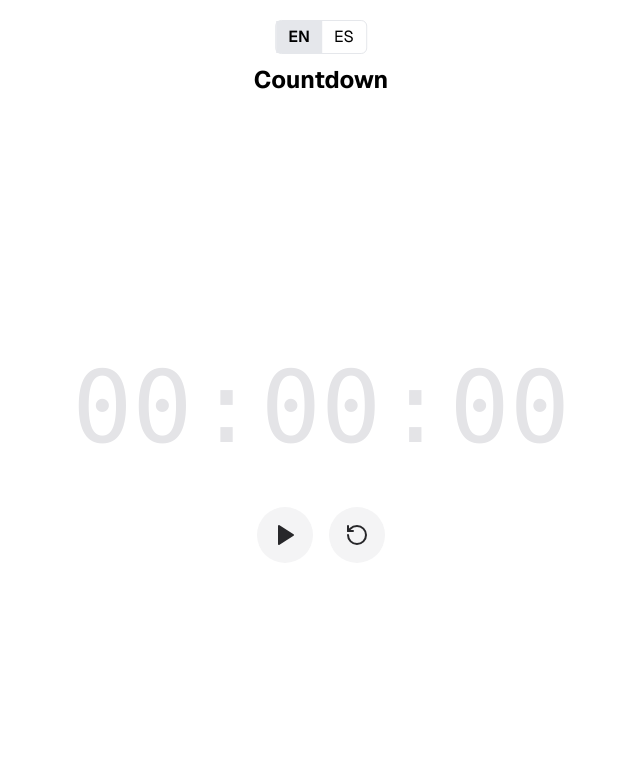
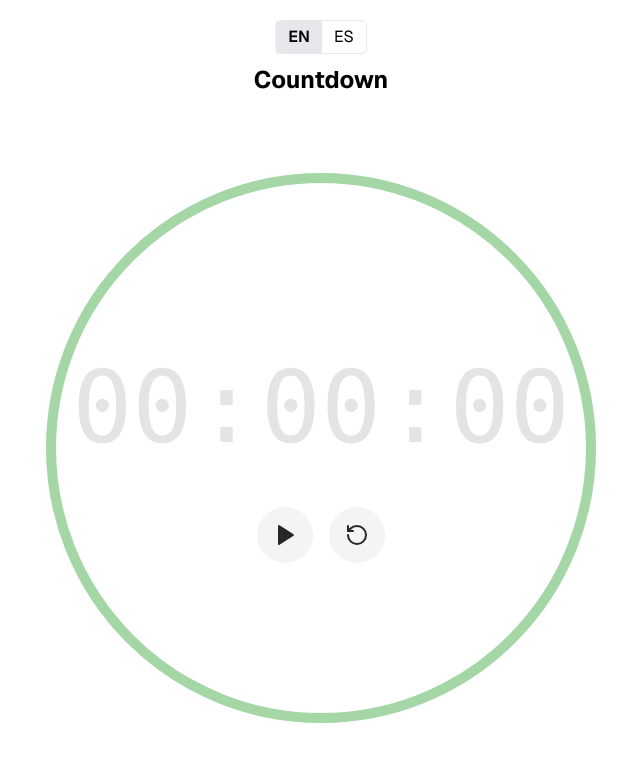
Before and after one commit to andremov/countdown-timer, a Next.js app: page / in a window 1280 px wide. Shown: the top 762 px of the page, without its empty margins (319-959 px from the left). Built offline with nearby package versions, Linux system fonts and the light colour scheme.

Commit message:
add circle thing around countdown

```diff
--- a/src/_components/circle.tsx
+++ b/src/_components/circle.tsx
@@ -1,32 +1,39 @@
 import React from "react";
 
 type PieChartProps = {
-  percentage: number; // Value between 0 and 100
-  size?: number; // Size of the pie chart
-  strokeWidth?: number; // Width of the stroke for the pie chart
+  percentage: number;
+  size?: number;
+  strokeWidth?: number;
+  className?: string;
 };
 
 export default function PieChart({
   percentage,
   size = 100,
   strokeWidth = 10,
+  className = "",
 }: PieChartProps) {
-  // Validate the percentage value
   if (percentage < 0 || percentage > 100) {
     throw new Error("Percentage must be between 0 and 100");
   }
 
-  const radius = (size - strokeWidth) / 2; // Radius of the circle
-  const circumference = 2 * Math.PI * radius; // Circumference of the circle
-  const offset = circumference * ((100 - percentage) / 100); // Offset for the stroke
+  const radius = (size - strokeWidth) / 2;
+  const circumference = 2 * Math.PI * radius;
+  const offset = circumference * ((100 - percentage) / 100);
 
   return (
-    <svg width={size} height={size} viewBox={`0 0 ${size} ${size}`}>
+    <svg
+      width={size}
+      height={size}
+      viewBox={`0 0 ${size} ${size}`}
+      style={{ transform: "scale(-1, 1)", display: "block" }}
+      className={className}
+    >
       <circle
         cx={size / 2}
         cy={size / 2}
         r={radius}
-        stroke="#e6e6e6" // Background color
+        stroke="#e6e6e6"
         strokeWidth={strokeWidth}
         fill="none"
       />
@@ -34,13 +41,13 @@ export default function PieChart({
         cx={size / 2}
         cy={size / 2}
         r={radius}
-        stroke="#4caf50" // Pie chart color
+        stroke="#4caf50"
         strokeWidth={strokeWidth}
         fill="none"
         strokeDasharray={circumference}
         strokeDashoffset={offset}
-        transform={`rotate(-90 ${size / 2} ${size / 2})`} // Rotate to start from the top
-        style={{ transition: "stroke-dashoffset 0.3s ease" }} // Animation effect
+        transform={`rotate(-90 ${size / 2} ${size / 2})`}
+        style={{ transition: "stroke-dashoffset 0.3s ease" }}
       />
     </svg>
   );
--- a/src/_components/countdown-timer.tsx
+++ b/src/_components/countdown-timer.tsx
@@ -10,6 +10,7 @@ import {
 import clsx from "clsx";
 import Header from "./header";
 import { PauseIcon, PlayIcon, RotateCcw } from "lucide-react";
+import PieChart from "./circle";
 
 export default function CountdownTimer({
   lang = "en",
@@ -22,9 +23,11 @@ export default function CountdownTimer({
     minutes: 0,
     seconds: 0,
   });
+  const [remainingSeconds, setRemainingSeconds] = useState(0);
+  const [maxSeconds, setMaxSeconds] = useState(0);
   const [isRunning, setIsRunning] = useState(false);
   const [input, setInput] = useState("");
-  const [intervalId, setIntervalId] = useState<NodeJS.Timeout | undefined>(
+  const [timeoutId, setTimeoutId] = useState<NodeJS.Timeout | undefined>(
     undefined,
   );
 
@@ -39,44 +42,47 @@ export default function CountdownTimer({
   }, []);
 
   useEffect(() => {
-    if (
-      (isRunning && timeLeft.seconds > 0) ||
-      timeLeft.minutes > 0 ||
-      timeLeft.hours > 0
-    ) {
-      const id = setInterval(() => {
+    if (isRunning) {
+      const id = setTimeout(() => {
         setTimeLeft((prevTime) => {
           if (!isRunning) return prevTime;
+
           const totalSeconds =
             prevTime.hours * 3600 + prevTime.minutes * 60 + prevTime.seconds;
+
           if (totalSeconds > 0) {
             const newTotalSeconds = totalSeconds - 1;
+            setRemainingSeconds(newTotalSeconds);
             return {
               hours: Math.floor((newTotalSeconds % 86400) / 3600),
               minutes: Math.floor((newTotalSeconds % 3600) / 60),
               seconds: newTotalSeconds % 60,
             };
           }
-          console.log("ENDED");
 
           clearInterval(id);
+          setRemainingSeconds(0);
           setIsRunning(false);
           return { hours: 0, minutes: 0, seconds: 0 };
         });
       }, 1000);
 
-      setIntervalId(id);
-      return () => clearInterval(id);
+      setTimeoutId(id);
+      return () => clearTimeout(id);
     }
   }, [isRunning, timeLeft]);
 
   function toggleTimer() {
     if (isRunning) {
-      clearInterval(intervalId);
+      clearInterval(timeoutId);
       setIsRunning(false);
     } else {
       if (timeLeft.hours > 0 || timeLeft.minutes > 0 || timeLeft.seconds > 0) {
         setIsRunning(true);
+        const totalSeconds =
+          timeLeft.hours * 3600 + timeLeft.minutes * 60 + timeLeft.seconds;
+        setRemainingSeconds(totalSeconds);
+        setMaxSeconds(totalSeconds);
       }
     }
   }
@@ -93,6 +99,7 @@ export default function CountdownTimer({
   function resetTimer() {
     if (isRunning) return;
 
+    setRemainingSeconds(maxSeconds);
     setIsRunning(false);
     setTimeLeft(getTimeLeftFromInput(input));
   }
@@ -123,6 +130,13 @@ export default function CountdownTimer({
     <div className="container mx-auto flex h-full flex-col">
       <Header lang={lang} />
       <div className="flex h-full w-full flex-col items-center justify-center">
+        <PieChart
+          percentage={
+            maxSeconds === 0 ? 100 : (remainingSeconds / maxSeconds) * 100
+          }
+          size={550}
+          className="absolute z-[-1] opacity-50"
+        />
         <div className="flex gap-1 font-mono text-[100px]">
           <span
             className={clsx({
```
